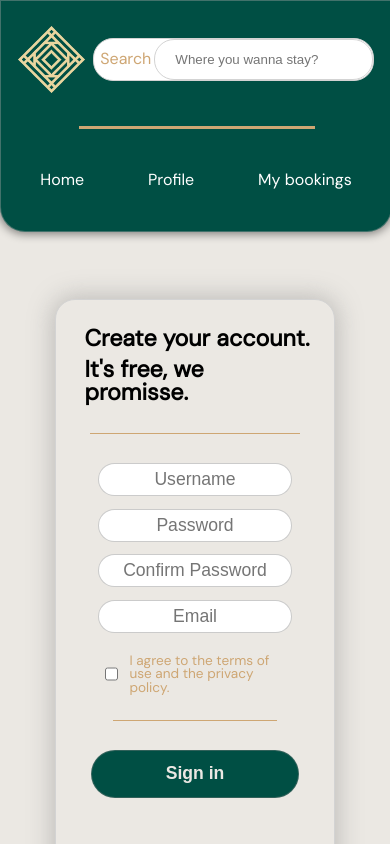
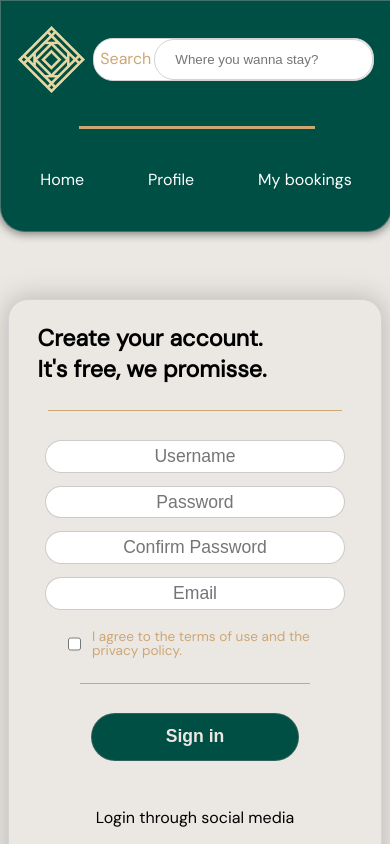
Before and after one commit to fellipefontanez/react-hotel-website, a React (Vite) app: page /profile in a window 390 px wide. Shown: the top 844 px of the page. Built offline with nearby package versions, Linux system fonts and the light colour scheme.

Commit message:
changed the size of form container to mobile

```diff
--- a/public/style/login-form.css
+++ b/public/style/login-form.css
@@ -6,7 +6,7 @@
 
 /* Containers */
 .formContainer{
-    width: 60%;
+    width: 84%;
     height: auto;
     margin: 8vh auto;
     display: flex;
@@ -60,7 +60,7 @@
     border-radius: 25px;
     height: 1.8rem;
     text-align: center;
-    width: 80%;
+    width: 90%;
     margin: auto;
     font-size: 1.1rem;
 }
```
